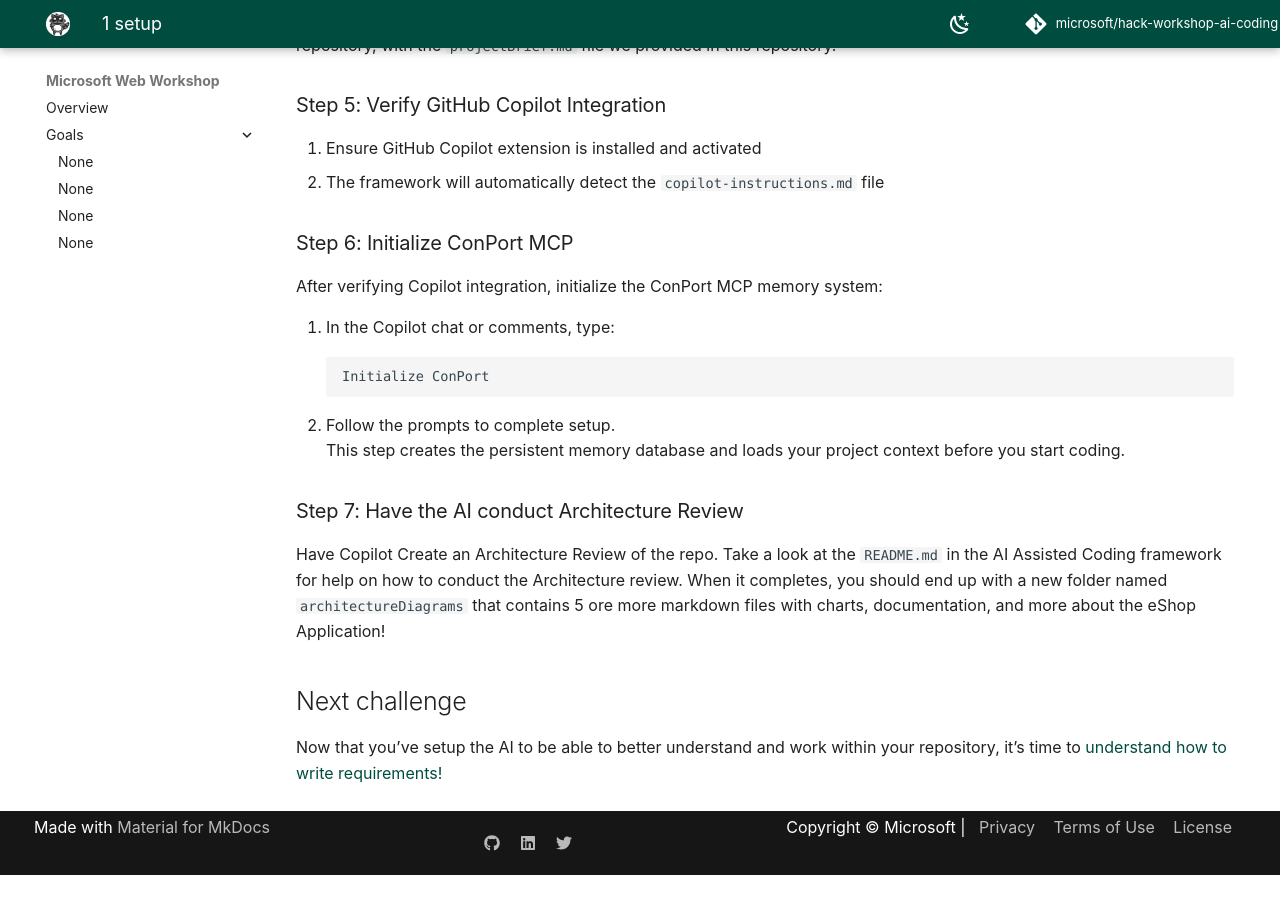
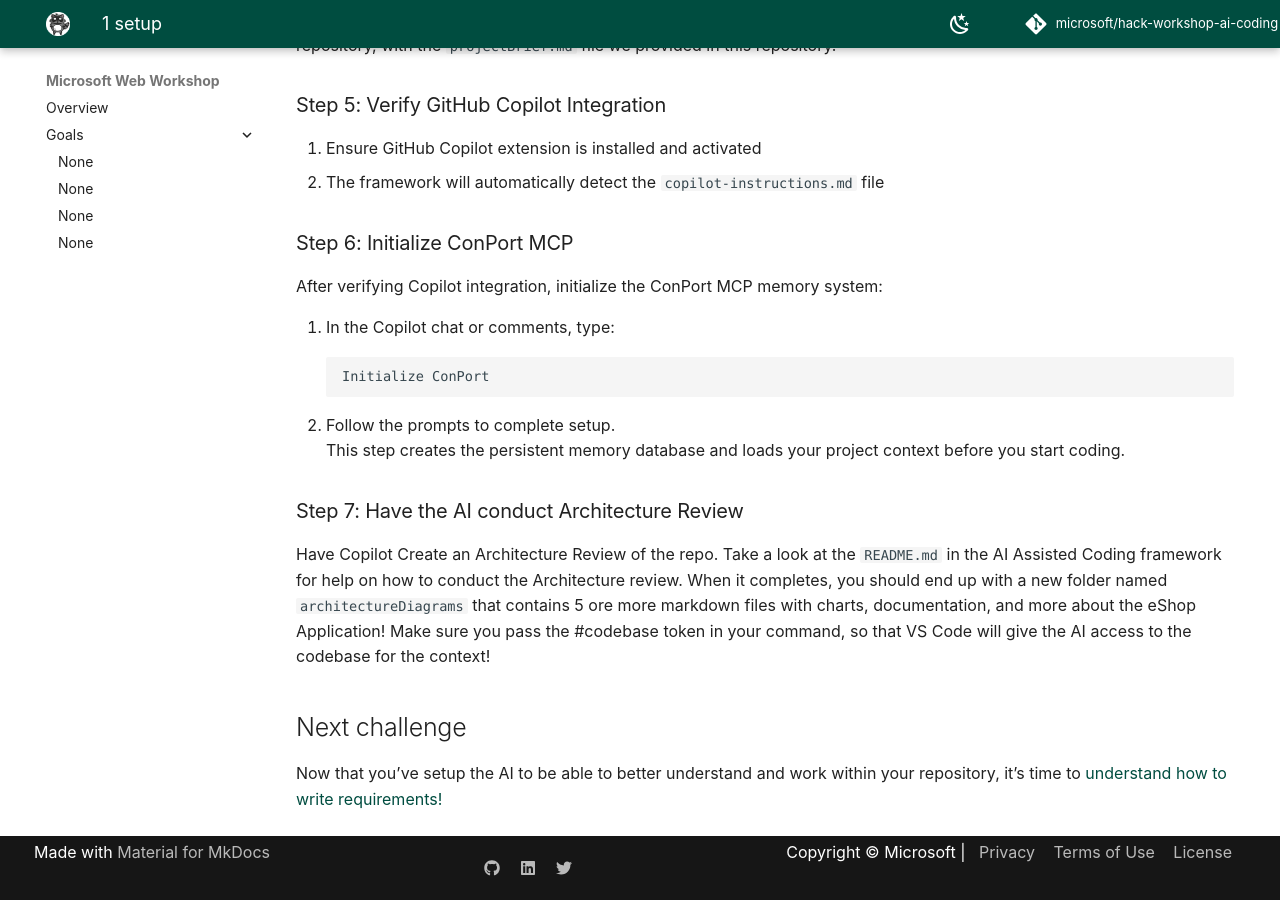
Before and after one commit to seiggy/hack-workshop-ai-coding, an MkDocs documentation site: the page built from goals/java/1-setup.md, in a window 1280 px wide and 900 px high, scrolled down 1513 px. Built offline with MkDocs 1.6.1 and Material for MkDocs 9.7.7, drawn with Linux system fonts in a browser that asks for light colours; comment, search, counter and statistics services are not loaded; before the commit the page ends 2388 px from its top, so only the background shows below that.

Commit message:
Fixing #2 - adding extra instruction to use #codebase in the ArchReview

```diff
--- a/goals/java/1-setup.md
+++ b/goals/java/1-setup.md
@@ -69,7 +69,7 @@ After verifying Copilot integration, initialize the ConPort MCP memory system:
 
 ### Step 7: Have the AI conduct Architecture Review
 
-Have Copilot Create an Architecture Review of the repo. Take a look at the `README.md` in the AI Assisted Coding framework for help on how to conduct the Architecture review. When it completes, you should end up with a new folder named `architectureDiagrams` that contains 5 ore more markdown files with charts, documentation, and more about the eShop Application!
+Have Copilot Create an Architecture Review of the repo. Take a look at the `README.md` in the AI Assisted Coding framework for help on how to conduct the Architecture review. When it completes, you should end up with a new folder named `architectureDiagrams` that contains 5 ore more markdown files with charts, documentation, and more about the eShop Application! Make sure you pass the #codebase token in your command, so that VS Code will give the AI access to the codebase for the context!
 
 ## Next challenge
 
```
Also changed, not shown: goals/dotnet/1-setup.md (+1 -1 lines), goals/python/1-setup.md (+1 -1 lines), goals/typescript/1-setup.md (+1 -1 lines).
